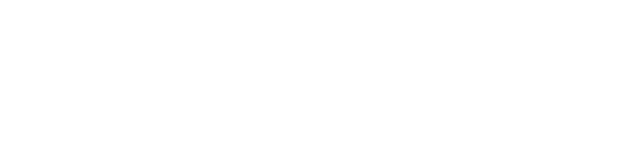
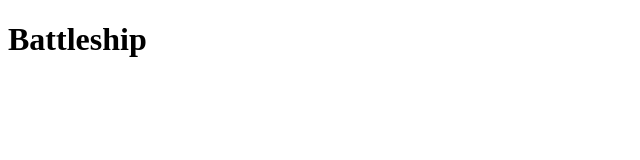
Before and after one commit to Elliot-Akande/battleship, a website built with webpack: page index.html in a window 1280 px wide. Shown: the whole page, without its empty margins (0-640 px from the left). Built offline with nearby package versions, Linux system fonts and the light colour scheme.

Commit message:
Add title to index.html

```diff
--- a/index.html
+++ b/index.html
@@ -5,6 +5,7 @@
     <title>Webpack App</title>
   </head>
   <body>
+    <div class="header"><h1>Battleship</h1></div>
     <div class="content"></div>
   </body>
 </html>
```
